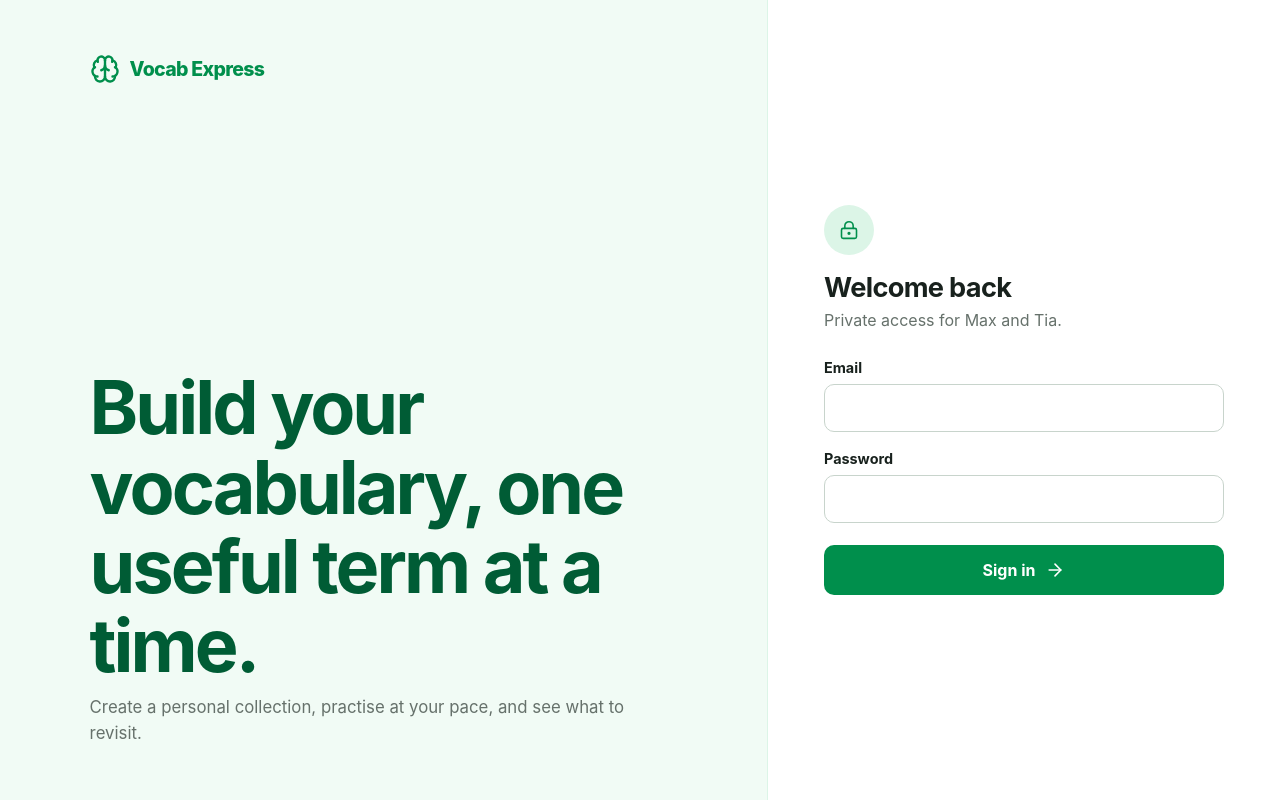
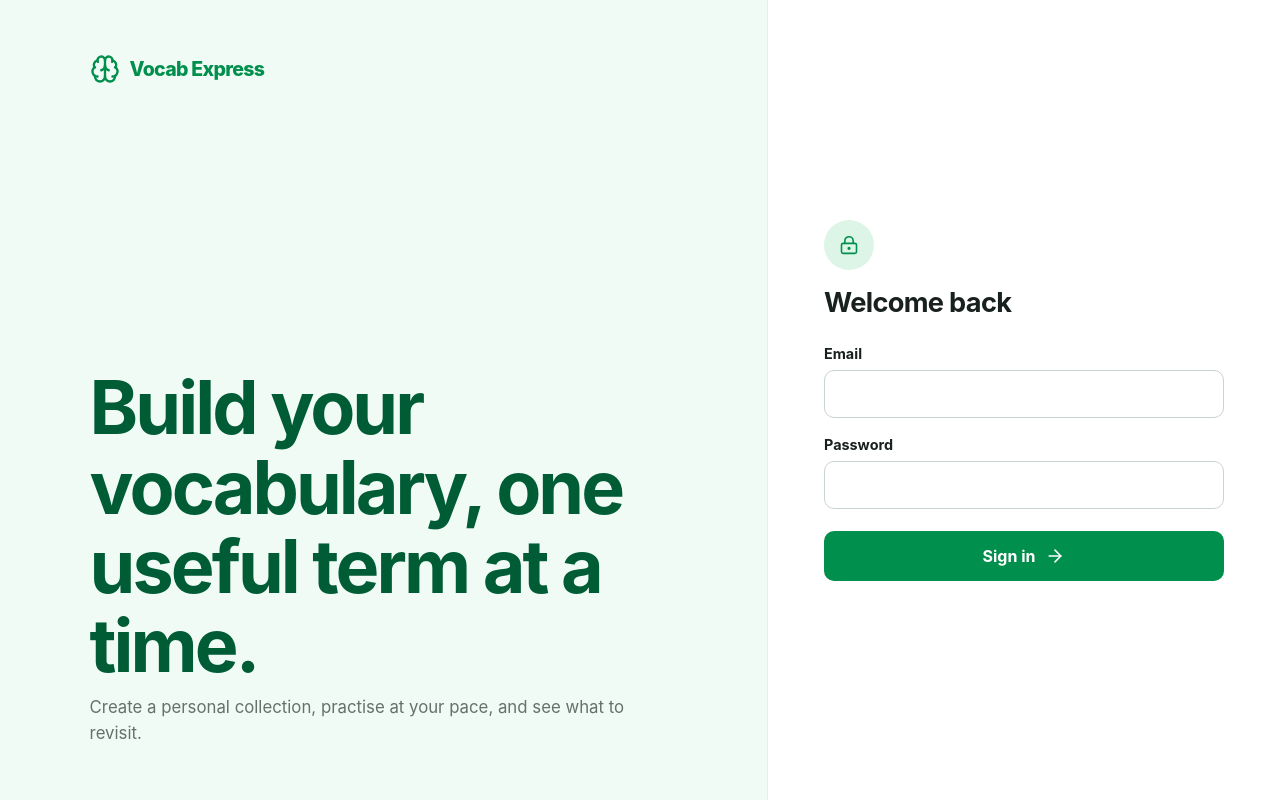
Before and after one commit to lbyearwood/words, a React (Vite) app: page / in a window 1280 px wide. Built offline with nearby package versions, Linux system fonts and the light colour scheme; no server answers.

Commit message:
Remove private access message

```diff
--- a/src/pages/SignInPage.tsx
+++ b/src/pages/SignInPage.tsx
@@ -38,7 +38,6 @@ export function SignInPage() {
       <section className="sign-in-panel" aria-labelledby="sign-in-title">
         <div className="lock-icon"><LockKeyhole aria-hidden="true" /></div>
         <h2 id="sign-in-title">Welcome back</h2>
-        <p>Private access for Max and Tia.</p>
         <form onSubmit={handleSubmit}>
           <label>
             Email
```
